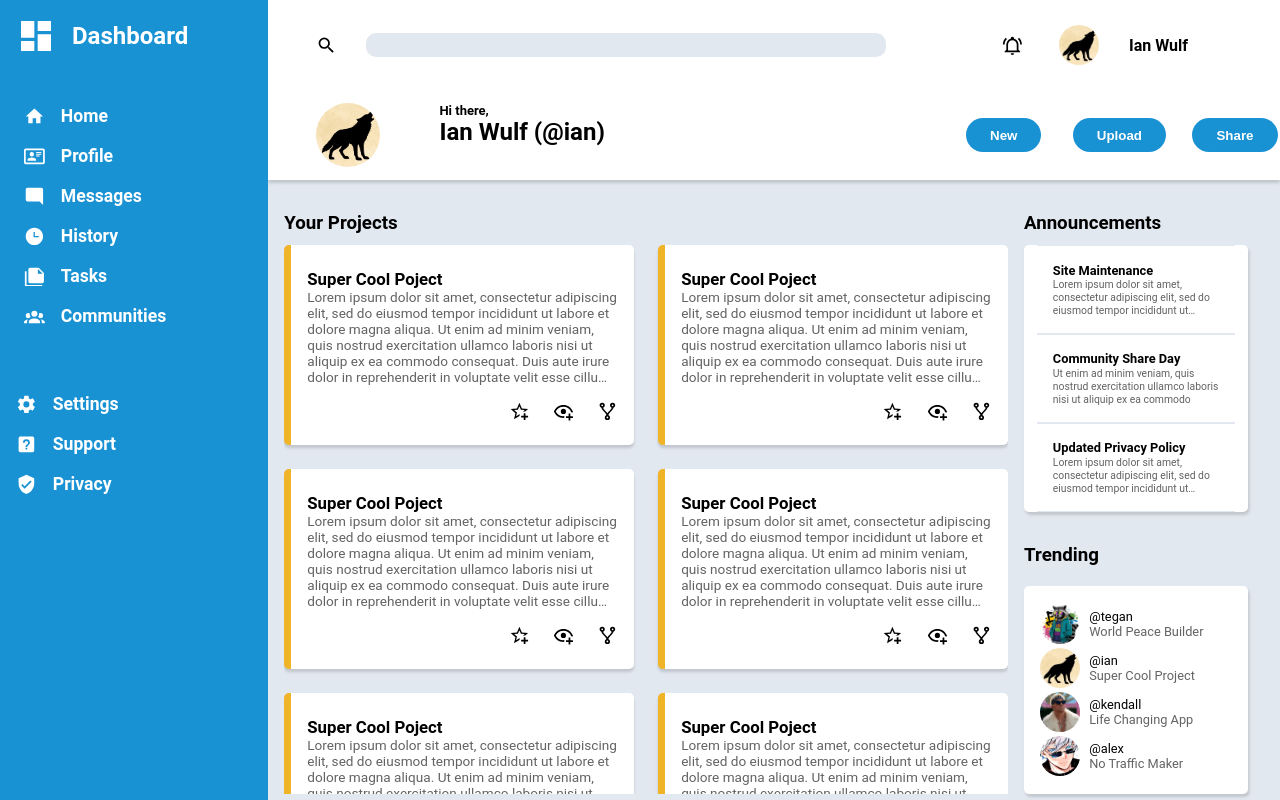
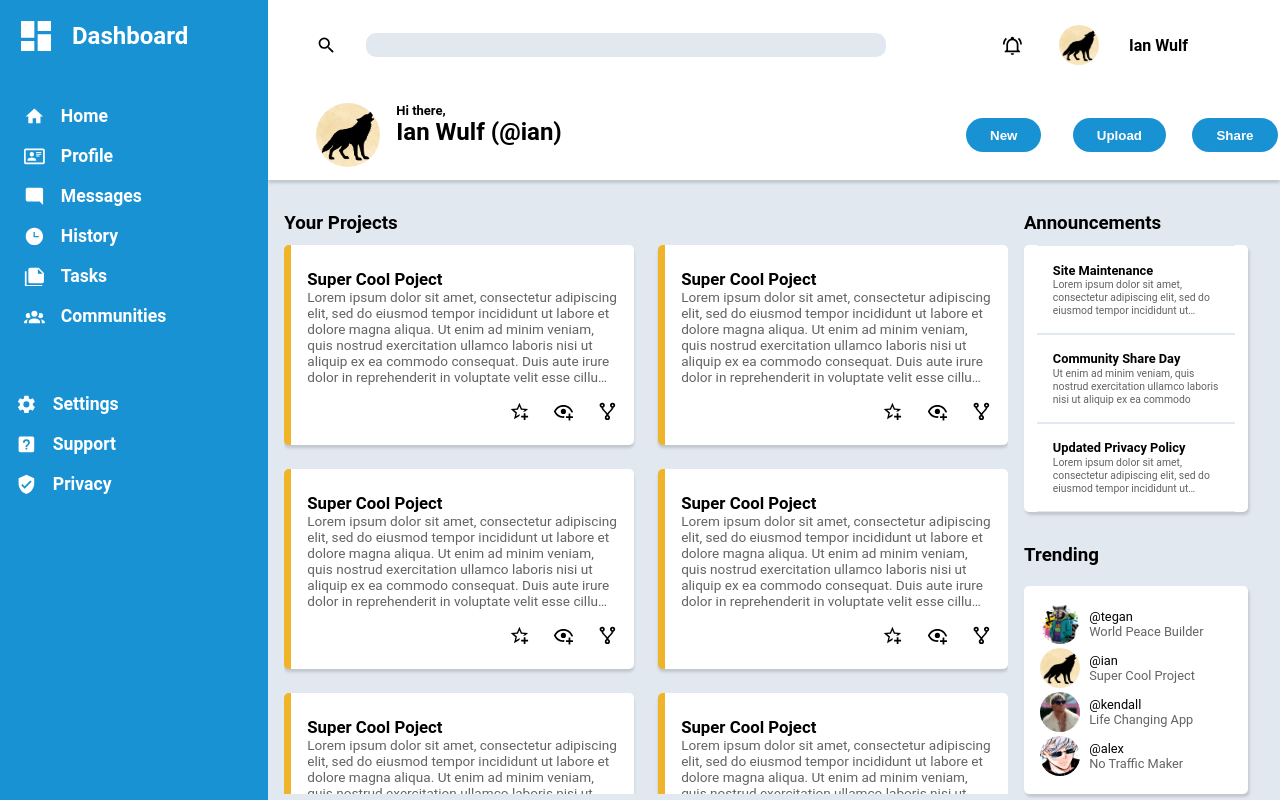
Before and after one commit to Ian-Wulf/admin-dashboard, a plain HTML site: page index.html in a window 1280 px wide. Drawn offline with Linux system fonts and the light colour scheme; a web font is replaced by a local one.

Commit message:
Greeting Changes -Changed first column of the greeting section to be a static value so pfp stays same spacing away from greeting text

```diff
--- a/styles.css
+++ b/styles.css
@@ -109,7 +109,7 @@
 
 .hello {
     display: grid;
-    grid-template-columns: 1fr 5fr;
+    grid-template-columns: 4rem 5fr;
 }
 
 .hello img {
```
